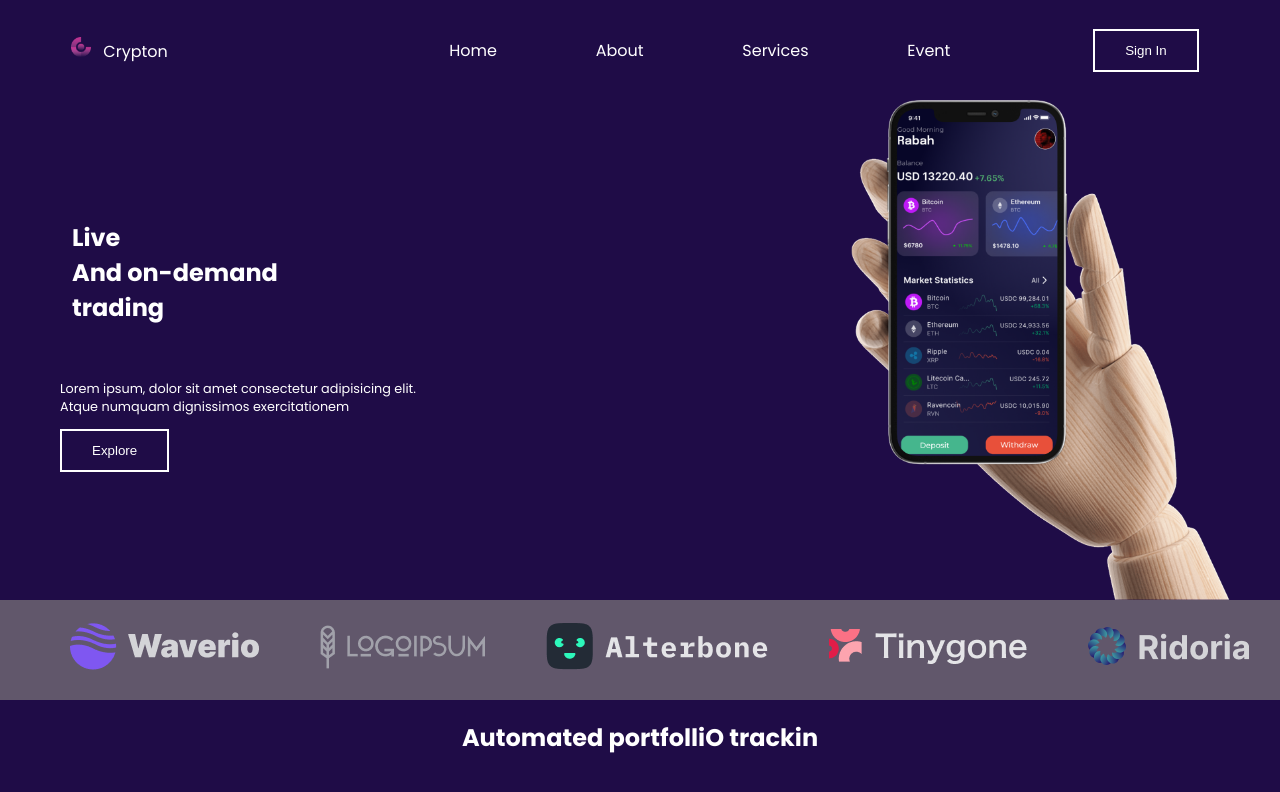
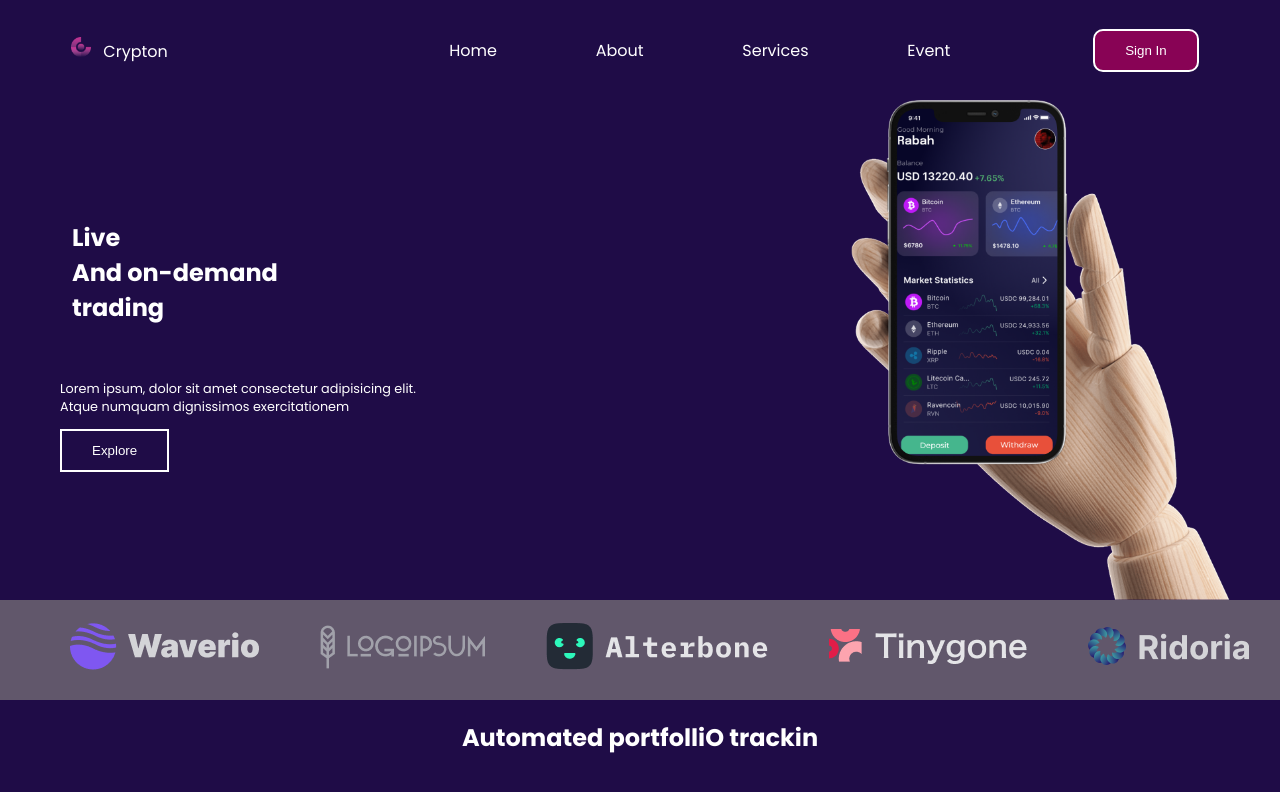
Before and after one commit to ZahirKaoutar/Brief2, a plain HTML site: page Index.html in a window 1280 px wide. In both pictures the pointer is over the button "Sign In". Shown: the top 792 px of the page. Drawn offline with Linux system fonts and the light colour scheme.

Commit message:
ajout hover button

```diff
--- a/Css/Style.css
+++ b/Css/Style.css
@@ -372,3 +372,8 @@ footer .globalf{
     color:rgb(220, 43, 226)
 
 }
+.btn1:hover{
+    background-color: rgb(136, 3, 85);
+    color:white;
+    border-radius:10px;
+}
```
